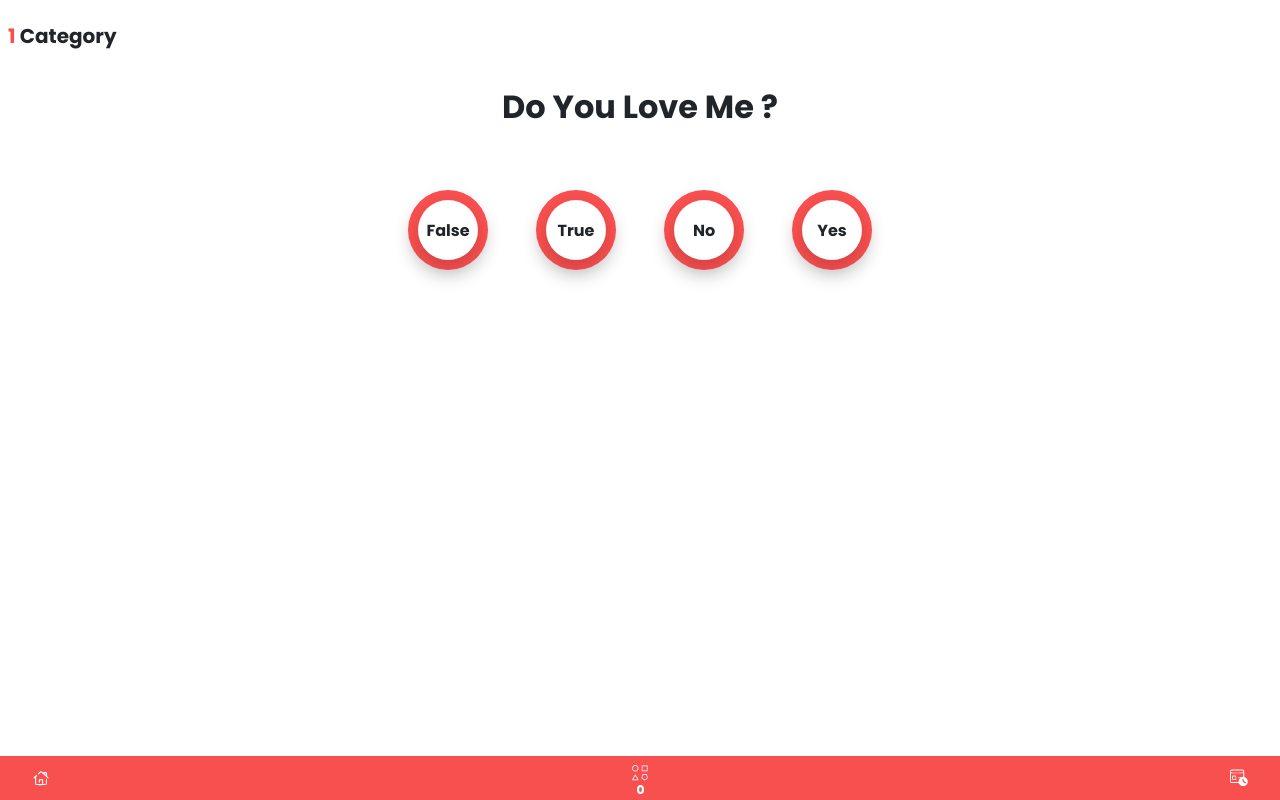
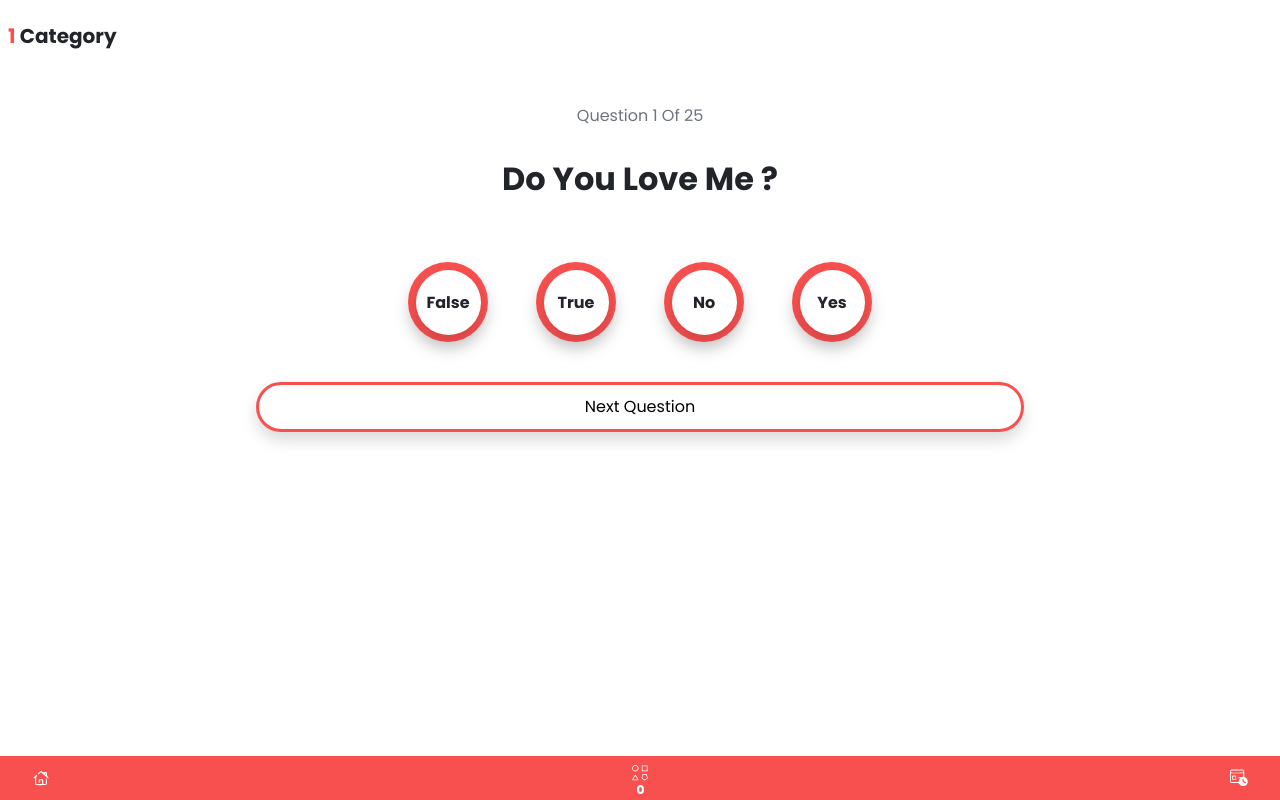
Before and after one commit to Adedoyin-Emmanuel/kingsword-demo-game, a React (Create React App) app: page /app/category/1 in a window 1280 px wide. Built offline with nearby package versions, Linux system fonts and the light colour scheme.

Commit message:
Updated the main game page design

```diff
--- a/src/components/question-legth-tracker.tsx
+++ b/src/components/question-legth-tracker.tsx
@@ -10,7 +10,7 @@ const QuestionLengthTracker = ({currentQuestion, totalQuestionLength}: questionL
 {
     return (
         <React.Fragment>
-           <p className="text-captalize text-center text-muted">question {currentQuestion} out of {totalQuestionLength}</p>
+           <p className="text-capitalize text-center text-muted">question {currentQuestion} of {totalQuestionLength}</p>
         </React.Fragment>
     )
 }
--- a/src/includes/styles/customStyles.css
+++ b/src/includes/styles/customStyles.css
@@ -212,8 +212,8 @@
 .answer-container-inner-section
 {
     background:var(--brand-white-color);
-    width:60px;
-    height:60px;
+    width:65px;
+    height:65px;
     border-radius: 50% !important;
 }
 
--- a/src/pages/Game.tsx
+++ b/src/pages/Game.tsx
@@ -5,23 +5,41 @@ import CurrentPageNotch from "../components/app-current-page-notch";
 import Question from "../components/question";
 import Answer from "../components/answer";
 import QuestionLengthTracker from "../components/question-legth-tracker";
+import Button from "../components/button";
+
 const Game = (): JSX.Element => {
   const { category } = useParams();
+
+  const handleButtonClick = ():void =>{
+    console.log("You clicked me");
+  }
 
   return (
     <React.Fragment>
       <section className="container-fluid p-0">
         <h5 className="fs-5 fw-bold my-3 p-2 text-capitalize">
           {" "}
-          <p style={{"color":"var(--brand-category-love-color)"}} className="m-0 d-inline">{category}</p> category
+          <p
+            style={{ color: "var(--brand-category-love-color)" }}
+            className="m-0 d-inline"
+          >
+            {category}
+          </p>{" "}
+          category
         </h5>
-        <section className="game-area d-flex jusify-content-center flex-column my-">
+        <br/>
+        <section className="game-area d-flex jusify-content-center flex-column my-2     ">
+          <QuestionLengthTracker currentQuestion={1} totalQuestionLength={25} />
           <Question question="do you love me ? " />
           <section className="answer-area d-flex align-items-around justify-content-center flex-wrap p-4">
             <Answer text="false" />
             <Answer text="true" />
             <Answer text="no" />
             <Answer text="yes" />
+          </section>
+
+          <section className="button-container d-flex align-items-center justify-content-center">
+            <Button text="next question" className="brand-button" onClick={handleButtonClick}/>
           </section>
         </section>
 
```
